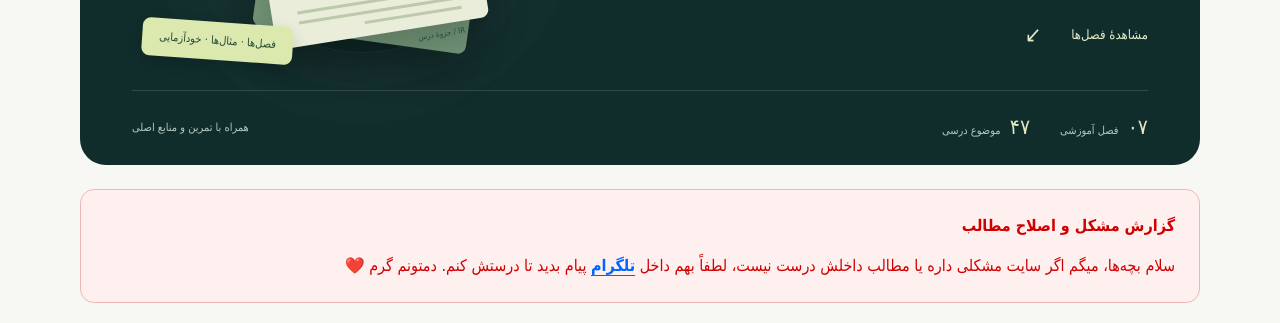
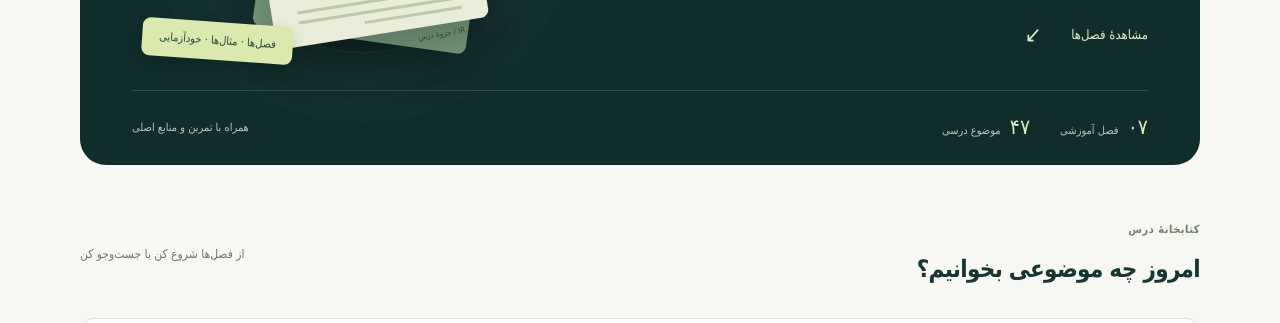
Before and after one commit to M-Yadolahi/information-retrieval, a plain HTML site: page index.html in a window 1280 px wide. Shown: the part 427-750 px from the top of the page. Drawn offline with Linux system fonts and the light colour scheme; a small style sheet from the web is missing.

Commit message:
deleted aside

```diff
--- a/index.html
+++ b/index.html
@@ -36,14 +36,7 @@
           درسی</span><span class="meta-last">همراه با تمرین و منابع اصلی</span></div>
     </section>
 
-    <aside aria-label="گزارش مشکل و اصلاح مطالب"
-      style="margin:24px 0;padding:20px 24px;background:#fff0f0;border:1px solid #f2b5b5;border-radius:14px;color:#d00000;line-height:2;">
-      <strong>گزارش مشکل و اصلاح مطالب</strong>
-      <p style="margin:8px 0 0;">سلام بچه‌ها، میگم اگر سایت مشکلی داره یا مطالب داخلش درست نیست، لطفاً بهم داخل <a
-          href="https://t.me/M_Yad0llahi" target="_blank" rel="noopener noreferrer"
-          style="color:#0066ff;font-weight:700;text-decoration:underline;text-underline-offset:4px;">تلگرام</a> پیام
-        بدید تا درستش کنم. دمتونم گرم ❤️</p>
-    </aside>
+
 
     <section class="library" id="lessons" aria-labelledby="library-title">
       <div class="section-heading">
```
